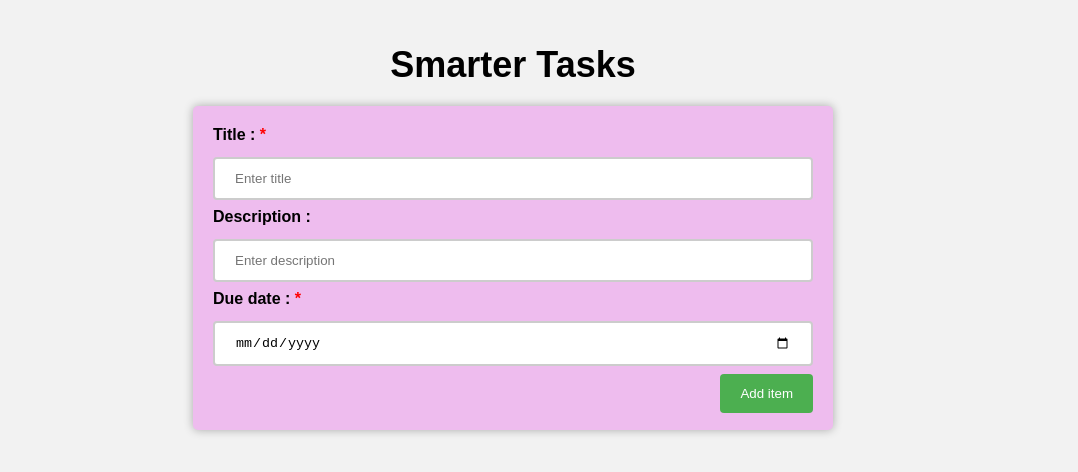
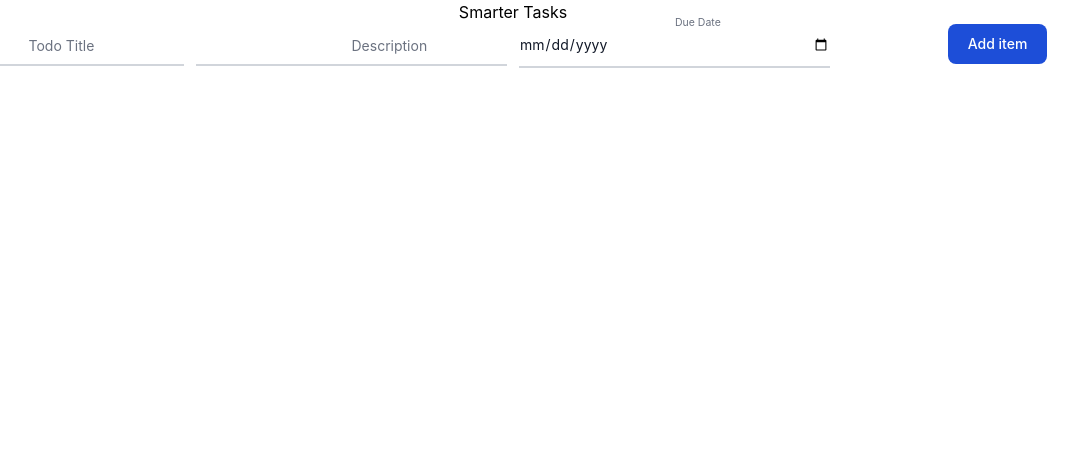
Before and after one commit to Vineeth-07/wd301, a React (Create React App) app in the folder smarter-tasks/: page / in a window 1280 px wide. Shown: the top 472 px of the page, without its empty margins (127-1205 px from the left). Built offline with nearby package versions, Linux system fonts and the light colour scheme.

Commit message:
added TailwindCSS

```diff
--- a/smarter-tasks/package.json
+++ b/smarter-tasks/package.json
@@ -39,5 +39,8 @@
       "last 1 firefox version",
       "last 1 safari version"
     ]
+  },
+  "devDependencies": {
+    "tailwindcss": "^3.3.2"
   }
 }
--- a/smarter-tasks/src/TaskCard.css
+++ b/smarter-tasks/src/TaskCard.css
@@ -9,95 +9,3 @@
   text-align: left;
   margin-bottom: 20px;
 }
-
-body {
-  font-family: Arial, sans-serif;
-  background-color: #f2f2f2;
-  padding: 20px;
-}
-
-h1 {
-  font-size: 36px;
-  text-align: center;
-  margin-bottom: 20px;
-}
-
-form {
-  background-color: #eebcee;
-  padding: 20px;
-  border-radius: 5px;
-  box-shadow: 0 0 10px rgba(0,0,0,0.3);
-  margin: 0 auto;
-  max-width: 600px;
-}
-
-input[type=text], textarea {
-  width: 100%;
-  padding: 12px 20px;
-  margin: 8px 0;
-  box-sizing: border-box;
-  border: 2px solid #ccc;
-  border-radius: 4px;
-  resize: vertical;
-  text-align: left;
-}
-
-input[type=date], textarea {
-  width: 100%;
-  padding: 12px 20px;
-  margin: 8px 0;
-  box-sizing: border-box;
-  border: 2px solid #ccc;
-  border-radius: 4px;
-  resize: vertical;
-}
-
-button[type=submit] {
-  background-color: #4CAF50;
-  color: white;
-  padding: 12px 20px;
-  border: none;
-  border-radius: 4px;
-  cursor: pointer;
-  float: right;
-}
-
-button {
-  background-color: #ef6056;
-  color: white;
-  padding: 6px 10px;
-  border: none;
-  border-radius: 2px;
-  cursor: pointer;
-  float: left;
-}
-
-button:hover {
-  background-color: #e04609;
-}
-
-button[type=submit]:hover {
-  background-color: #45a049;
-}
-
-label {
-  display: block;
-  font-weight: bold;
-  margin-bottom: 5px;
-  text-align: left;
-}
-
-.required:after {
-  content: " *";
-  color: red;
-}
-
-.error {
-  color: red;
-  margin-top: 5px;
-}
-
-.success {
-  color: green;
-  margin-top: 5px;
-}
--- a/smarter-tasks/src/TaskForm.tsx
+++ b/smarter-tasks/src/TaskForm.tsx
@@ -43,47 +43,68 @@ const TaskForm = (props: TaskFormProps) => {
   };
   return (
     <form onSubmit={addTask}>
-      <div>
-        <label htmlFor="title" className="required">
-          Title :{" "}
-        </label>
+      <div className="grid md:grid-cols-4 md:gap-3">
+        <div className="relative z-0 w-full mb-6 group">
           <input
+            id="todoTitle"
+            name="todoTitle"
             type="text"
-          name="title"
-          id="todoTitle"
-          placeholder="Enter title"
             value={formState.title}
             onChange={titleChanged}
+            className="block py-2.5 px-0 w-full text-sm text-gray-900 bg-transparent border-0 border-b-2 border-gray-300 appearance-none dark:border-gray-600 dark:focus:border-blue-500 focus:outline-none focus:ring-0 focus:border-blue-600 peer"
+            placeholder=" "
+          />
+          <label
+            htmlFor="todoTitle"
+            className="peer-focus:font-medium absolute text-sm text-gray-500 dark:text-gray-400 duration-300 transform -translate-y-6 scale-75 top-3 -z-10 origin-[0] peer-focus:left-0 peer-focus:text-blue-600 peer-focus:dark:text-blue-500 peer-placeholder-shown:scale-100 peer-placeholder-shown:translate-y-0 peer-focus:scale-75 peer-focus:-translate-y-6"
+          >
+            Todo Title
+          </label>
+        </div>
+        <div className="relative z-0 w-full mb-6 group">
+          <input
+            id="todoDescription"
+            name="todoDescription"
+            type="text"
+            value={formState.description}
+            onChange={descriptionChanged}
+            placeholder=" "
+            className="block py-2.5 px-0 w-full text-sm text-gray-900 bg-transparent border-0 border-b-2 border-gray-300 appearance-none dark:border-gray-600 dark:focus:border-blue-500 focus:outline-none focus:ring-0 focus:border-blue-600 peer"
+          />
+          <label
+            htmlFor="todoDescription"
+            className="peer-focus:font-medium absolute text-sm text-gray-500 dark:text-gray-400 duration-300 transform -translate-y-6 scale-75 top-3 -z-10 origin-[0] peer-focus:left-0 peer-focus:text-blue-600 peer-focus:dark:text-blue-500 peer-placeholder-shown:scale-100 peer-placeholder-shown:translate-y-0 peer-focus:scale-75 peer-focus:-translate-y-6"
+          >
+            Description
+          </label>
+        </div>
+        <div className="relative z-0 w-full mb-6 group">
+          <input
+            id="todoDueDate"
+            name="todoDueDate"
+            type="date"
+            value={formState.dueDate}
+            onChange={dueDateChanged}
+            className="block py-2.5 px-0 w-full text-sm text-gray-900 bg-transparent border-0 border-b-2 border-gray-300 appearance-none dark:border-gray-600 dark:focus:border-blue-500 focus:outline-none focus:ring-0 focus:border-blue-600 peer"
+            placeholder=" "
             required
           />
-        <br />
-        <label htmlFor="todoDescription">Description : </label>
-        <input
-          type="text"
-          name="todoDescription"
-          id="todoDescription"
-          placeholder="Enter description"
-          value={formState.description}
-          onChange={descriptionChanged}
-        />
-        <br />
-        <label htmlFor="tododueDate" className="required">
-          Due date :{" "}
+          <label
+            htmlFor="todoDueDate"
+            className="peer-focus:font-medium absolute text-sm text-gray-500 dark:text-gray-400 duration-300 transform -translate-y-6 scale-75 top-3 -z-10 origin-[0] peer-focus:left-0 peer-focus:text-blue-600 peer-focus:dark:text-blue-500 peer-placeholder-shown:scale-100 peer-placeholder-shown:translate-y-0 peer-focus:scale-75 peer-focus:-translate-y-6"
+          >
+            Due Date
           </label>
-        <input
-          type="date"
-          name="tododueDate"
-          id="tododueDate"
-          value={formState.dueDate}
-          onChange={dueDateChanged}
-          required
-        />
         </div>
-      <button type="submit" id="addTaskButton">
+        <div className="relative z-0 w-full mb-6 group">
+          <button
+            type="submit"
+            className="text-white bg-blue-700 hover:bg-blue-800 focus:ring-4 focus:outline-none focus:ring-blue-300 font-medium rounded-lg text-sm w-full sm:w-auto px-5 py-2.5 text-center dark:bg-blue-600 dark:hover:bg-blue-700 dark:focus:ring-blue-800"
+          >
             Add item
           </button>
-      <br />
-      <br />
+        </div>
+      </div>
     </form>
   );
 };
--- a/smarter-tasks/src/index.css
+++ b/smarter-tasks/src/index.css
@@ -1,3 +1,7 @@
+@tailwind base;
+@tailwind components;
+@tailwind utilities;
+
 body {
   margin: 0;
   font-family: -apple-system, BlinkMacSystemFont, 'Segoe UI', 'Roboto', 'Oxygen',
--- /dev/null
+++ b/smarter-tasks/tailwind.config.js
@@ -0,0 +1,8 @@
+/** @type {import('tailwindcss').Config} */
+module.exports = {
+  content: ["./src/**/*.{js,jsx,ts,tsx}"],
+  theme: {
+    extend: {},
+  },
+  plugins: [],
+};
```
Also changed, not shown: 2 other files (tests, documents, lock files or other folders). Lines whose indentation alone changed are shown as unchanged.
